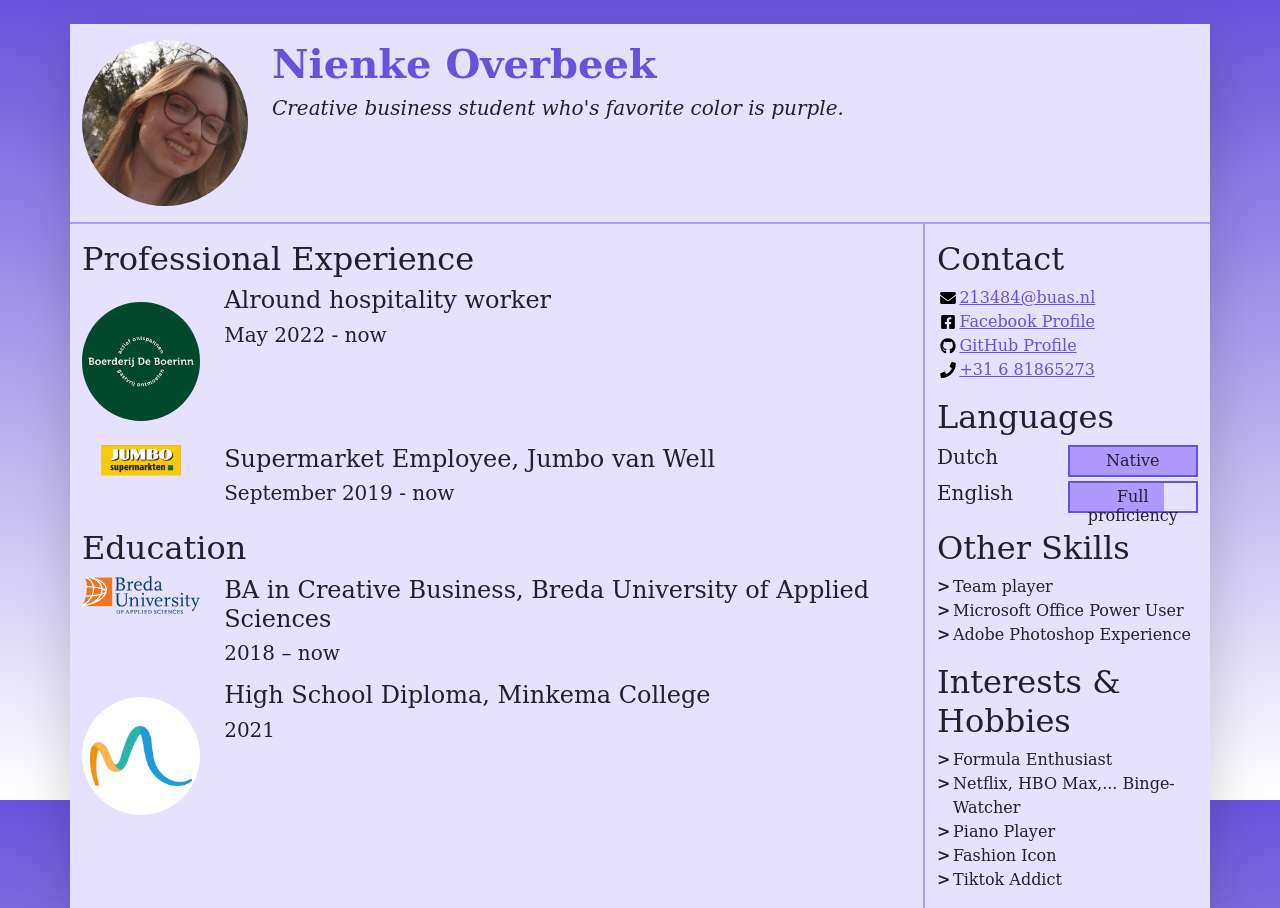
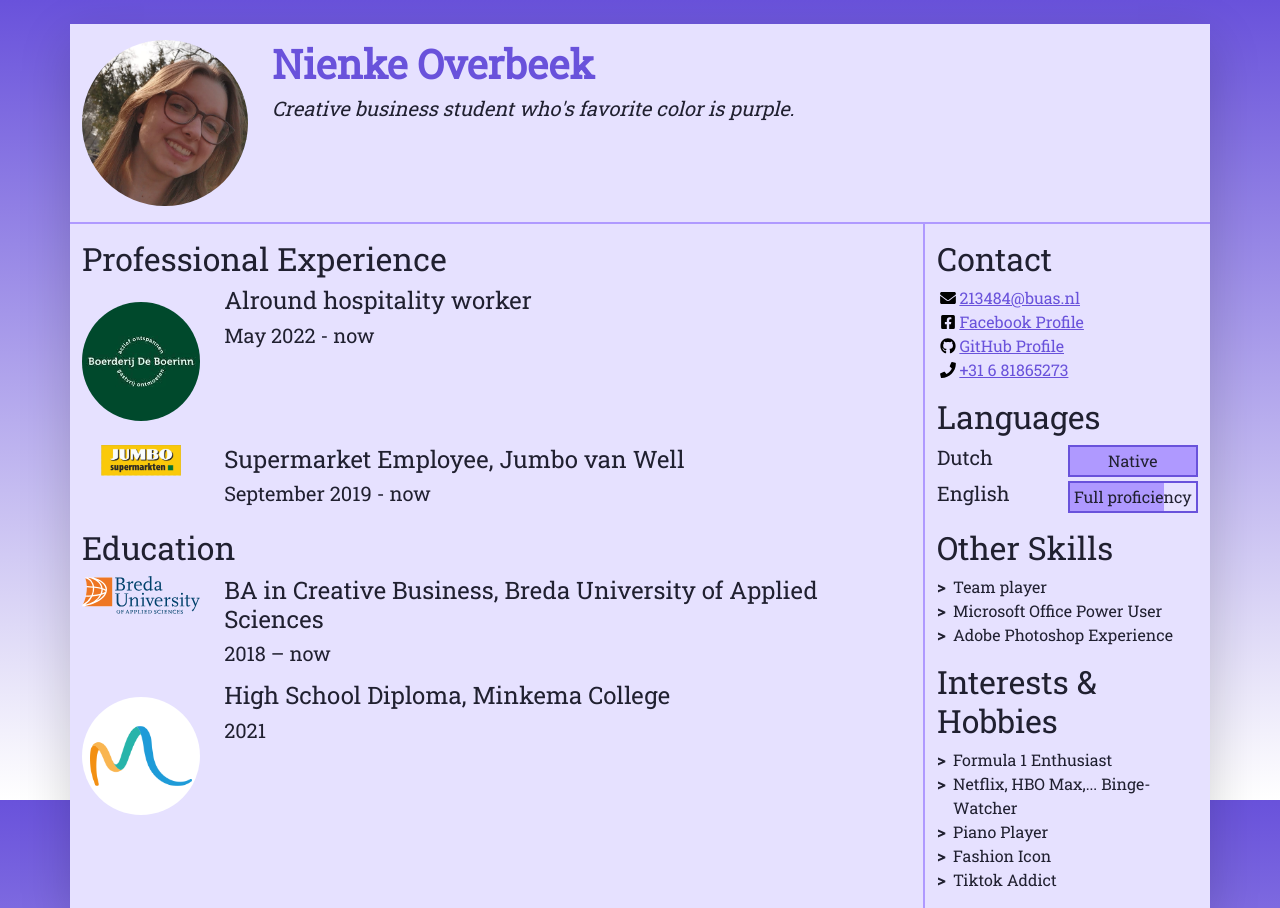
Before and after one commit to nienke-overbeek/my-cv, a plain HTML site: page index.html in a window 1280 px wide. Shown: the top 908 px of the page. Drawn offline with nearby package versions, Linux system fonts and the light colour scheme.

Commit message:
final version

```diff
--- a/css/styles.css
+++ b/css/styles.css
@@ -1,12 +1,13 @@
 /* Use this file to use your own styles*/
 
 /* Import declaration to use Google Fonts - check https://fonts.google.com/ for details */
-@import url('https://fonts.googleapis.com/css2?family=Lato:ital,wght@0,400;0,700;1,400;1,700&display=swap');
+  @import url('https://fonts.googleapis.com/css2?family=Roboto+Slab&display=swap');
+
 
 /* Styles for the body */
 
 body {
-	font-family: Constantia, "Lucida Bright", "DejaVu Serif", Georgia, "serif";
+	font-family: 'Roboto Slab', serif;
 	color: #202030;
 	    background-image: linear-gradient(#6952DB, white);
 }
--- a/index.html
+++ b/index.html
@@ -235,7 +235,7 @@
           <section class="my-3 aside-section">
             <h2>Interests &amp; Hobbies</h2>
             <ul class="skill-list list-unstyled">
-              <li class="skill-item">Formula Enthusiast</li>
+              <li class="skill-item">Formula 1 Enthusiast</li>
               <li class="skill-item">Netflix, HBO Max,... Binge-Watcher</li>
 			  <li class="skill-item">Piano Player</li>
 			  <li class="skill-item">Fashion Icon</li>
```
